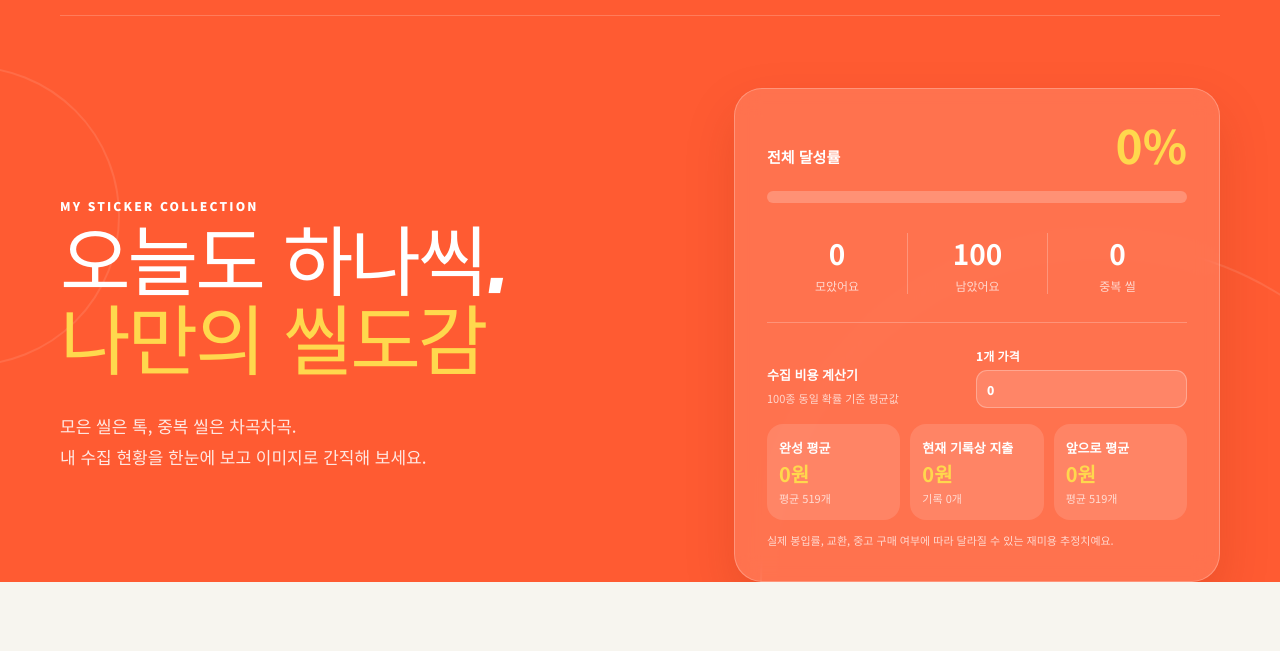
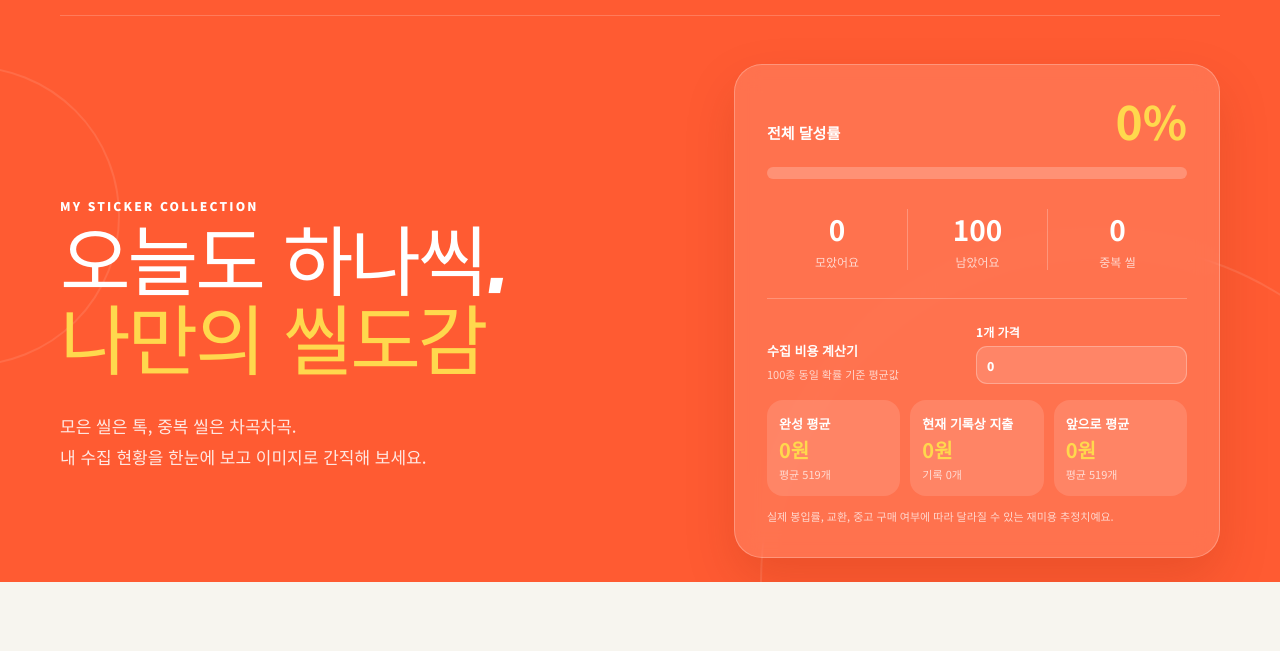
Before and after one commit to msmsm0320/seal-book, a plain HTML site: page index.html in a window 1280 px wide. Shown: the part 64-715 px from the top of the page. Drawn offline with Linux system fonts and the light colour scheme.

Commit message:
Raise progress card position

```diff
--- a/styles.css
+++ b/styles.css
@@ -156,6 +156,8 @@ h1 em {
 }
 
 .progress-card {
+  align-self: start;
+  transform: translateY(-24px);
   padding: 32px;
   border: 1px solid rgba(255, 255, 255, 0.25);
   border-radius: 28px;
@@ -909,6 +911,7 @@ dialog::backdrop {
 
   .progress-card {
     max-width: 600px;
+    transform: none;
   }
 
   .sticker-grid {
```
